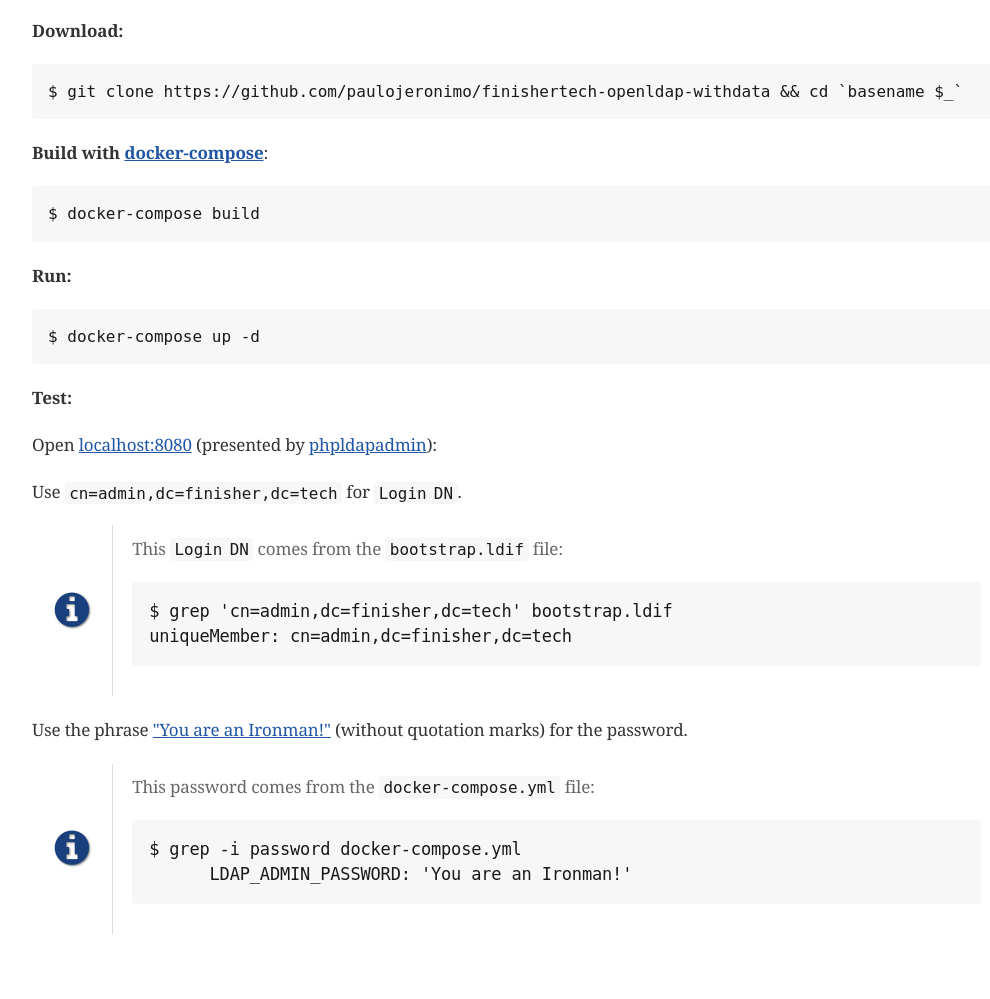
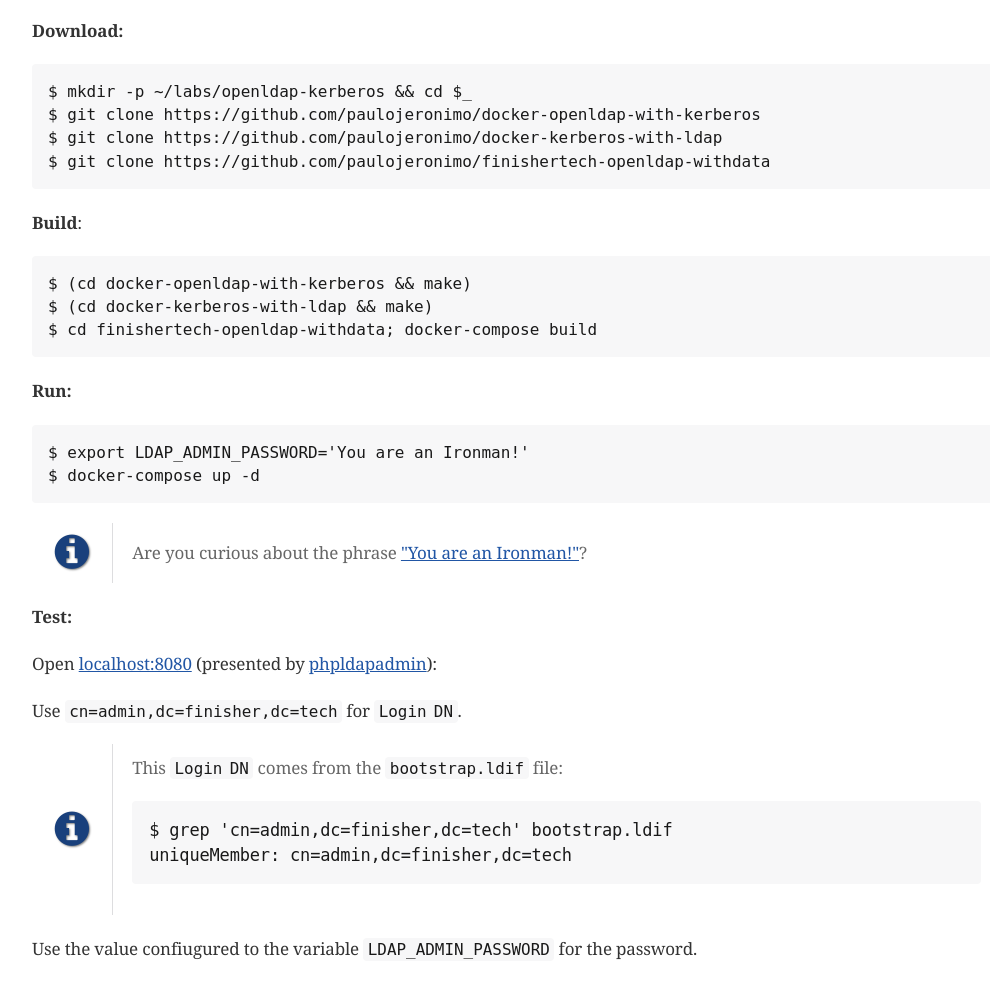
Before and after one commit to paulojeronimo/finishertech-openldap-withdata, a plain HTML site: page index.html in a window 1280 px wide. Shown: the part 101-1100 px from the top of the page, without its empty margins (123-1113 px from the left). Before the commit the page ends 1075 px from the top, so only its background shows below. Drawn offline with nearby package versions, Linux system fonts and the light colour scheme; a web font is replaced by a local one.

Commit message:
Published at Fri Jan 29 04:56:10 -03 2021

```diff
--- a/index.html
+++ b/index.html
@@ -447,15 +447,20 @@ body.book #toc,body.book #preamble,body.book h1.sect0,body.book .sect1>h2{page-b
 </div>
 <div class="listingblock">
 <div class="content">
-<pre>$ git clone https://github.com/paulojeronimo/finishertech-openldap-withdata &amp;&amp; cd `basename $_`</pre>
+<pre>$ mkdir -p ~/labs/openldap-kerberos &amp;&amp; cd $_
+$ git clone https://github.com/paulojeronimo/docker-openldap-with-kerberos
+$ git clone https://github.com/paulojeronimo/docker-kerberos-with-ldap
+$ git clone https://github.com/paulojeronimo/finishertech-openldap-withdata</pre>
 </div>
 </div>
 <div class="paragraph">
-<p><strong>Build with <a href="https://docs.docker.com/compose/" target="_blank" rel="noopener">docker-compose</a></strong>:</p>
+<p><strong>Build</strong>:</p>
 </div>
-<div class="literalblock">
+<div class="listingblock">
 <div class="content">
-<pre>$ docker-compose build</pre>
+<pre>$ (cd docker-openldap-with-kerberos &amp;&amp; make)
+$ (cd docker-kerberos-with-ldap &amp;&amp; make)
+$ cd finishertech-openldap-withdata; docker-compose build</pre>
 </div>
 </div>
 <div class="paragraph">
@@ -463,8 +468,22 @@ body.book #toc,body.book #preamble,body.book h1.sect0,body.book .sect1>h2{page-b
 </div>
 <div class="literalblock">
 <div class="content">
-<pre>$ docker-compose up -d</pre>
+<pre>$ export LDAP_ADMIN_PASSWORD='You are an Ironman!'
+$ docker-compose up -d</pre>
 </div>
+</div>
+<div class="admonitionblock note">
+<table>
+<tr>
+<td class="icon">
+<i class="fa icon-note" title="Note"></i>
+</td>
+<td class="content">
+Are you curious about the phrase <a href="https://www.youtube.com/watch?v=gAtlpJW-Dio" target="_blank" rel="noopener">"You are
+an Ironman!"</a>?
+</td>
+</tr>
+</table>
 </div>
 <div class="paragraph">
 <p><strong>Test:</strong></p>
@@ -497,28 +516,8 @@ uniqueMember: cn=admin,dc=finisher,dc=tech</pre>
 </table>
 </div>
 <div class="paragraph">
-<p>Use the phrase <a href="https://www.youtube.com/watch?v=gAtlpJW-Dio" target="_blank" rel="noopener">"You are an Ironman!"</a> (without
-quotation marks) for the password.</p>
-</div>
-<div class="admonitionblock note">
-<table>
-<tr>
-<td class="icon">
-<i class="fa icon-note" title="Note"></i>
-</td>
-<td class="content">
-<div class="paragraph">
-<p>This password comes from the <code>docker-compose.yml</code> file:</p>
-</div>
-<div class="listingblock">
-<div class="content">
-<pre>$ grep -i password docker-compose.yml
-      LDAP_ADMIN_PASSWORD: 'You are an Ironman!'</pre>
-</div>
-</div>
-</td>
-</tr>
-</table>
+<p>Use the value confiugured to the variable <code>LDAP_ADMIN_PASSWORD</code> for the
+password.</p>
 </div>
 </div>
 </body>
```
